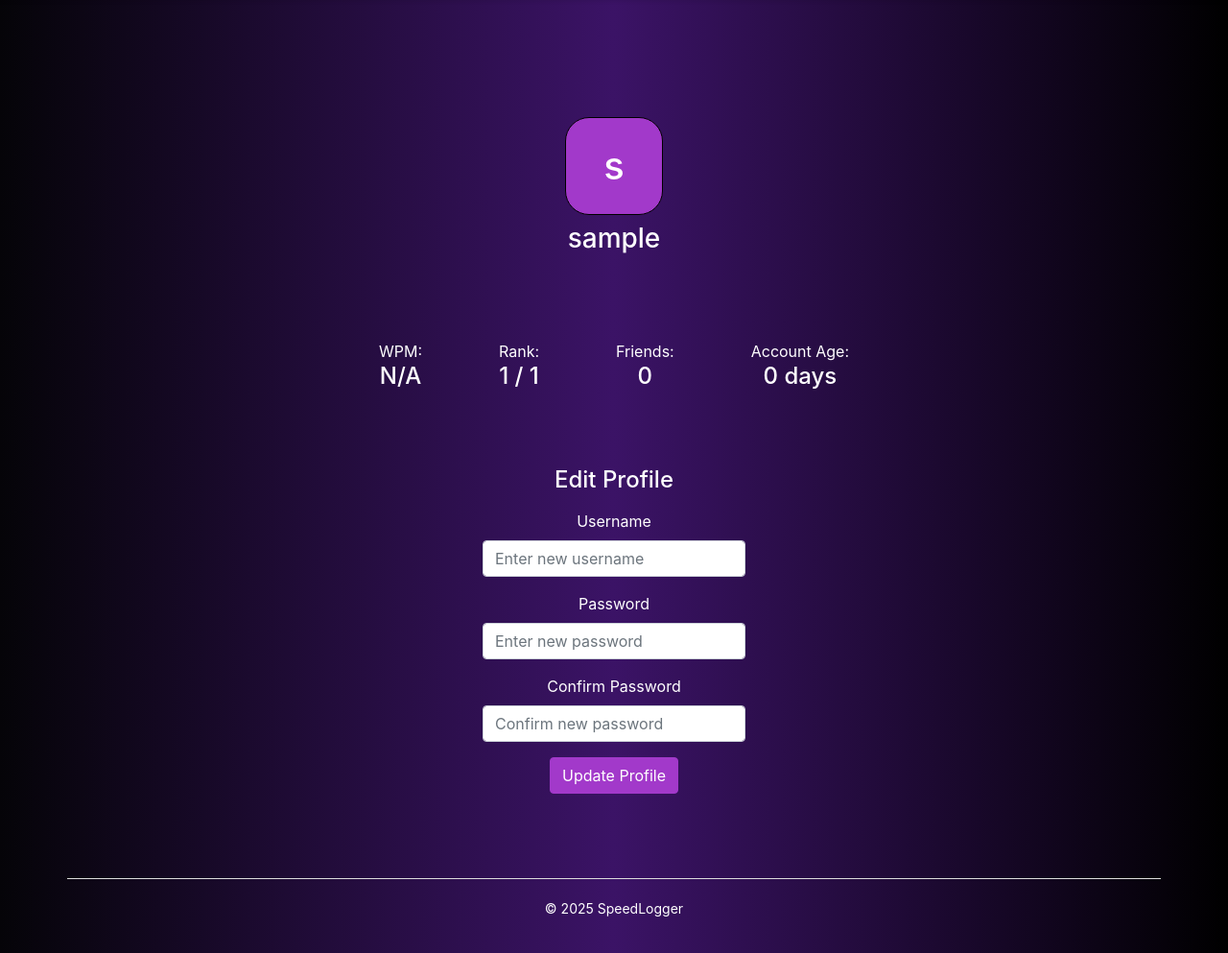
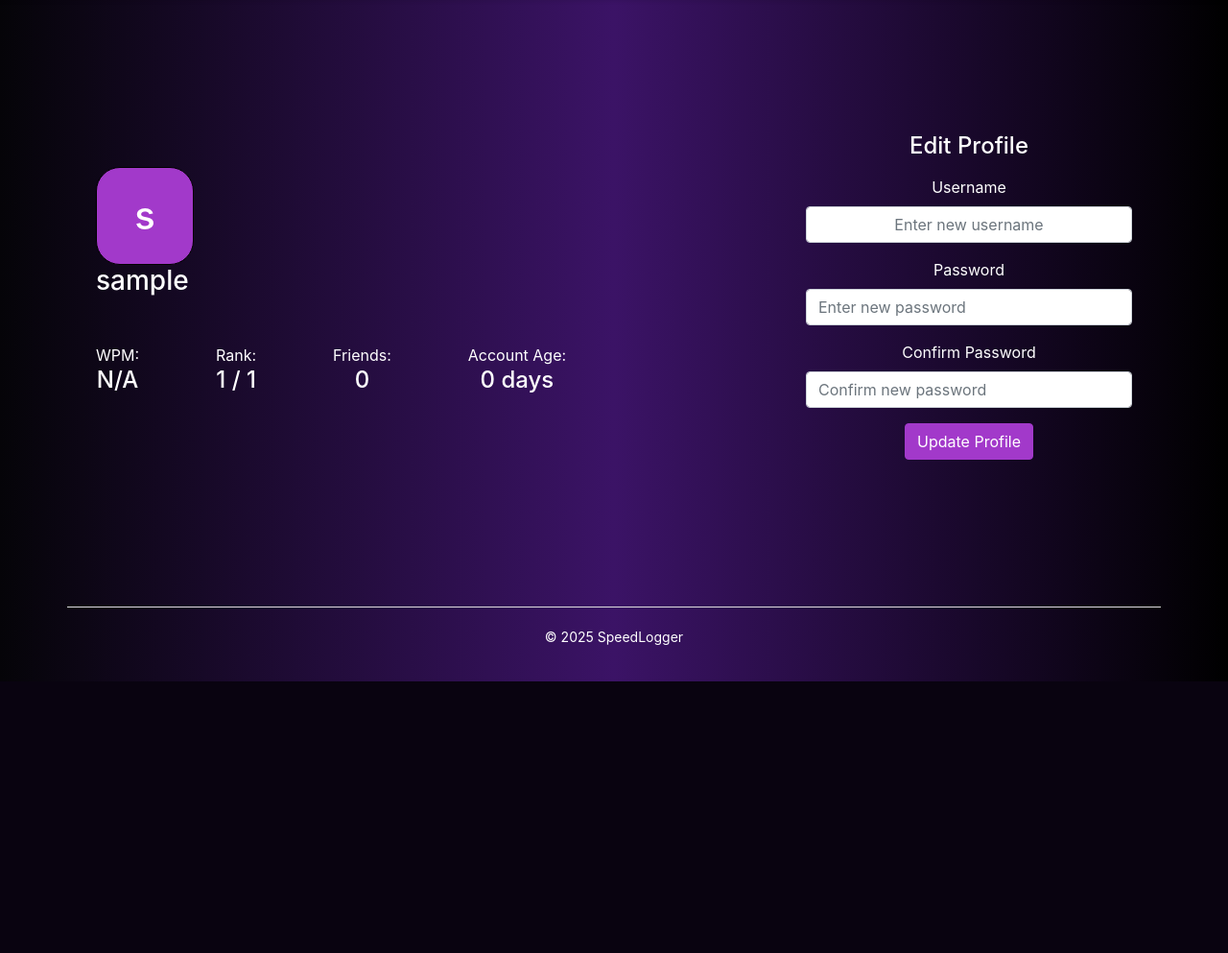
Before and after one commit to LiamHearderDev/AWD-Project, a Flask app: page /profile in a window 1280 px wide. Shown: the part 90-1083 px from the top of the page at 96% size. After the commit the page ends 800 px from the top, so only its background shows below. Run offline with Flask 3, Linux system fonts and the light colour scheme; the visitor is signed in with stand-in values (Sample User, id 1); data comes from the database, SQL or seed files in the repository; data that the repository does not hold is empty.

Commit message:
made it so edit profile side by side on larger screens

```diff
--- a/app/static/css/profile.css
+++ b/app/static/css/profile.css
@@ -1,18 +1,18 @@
 #profile_main_section p {
-    margin: 0;
+  margin: 0;
 }
 
 #pfp_border {
-    border: 1px solid black;
-    border-radius: 25px;
+  border: 1px solid black;
+  border-radius: 25px;
 }
 
 .d-grid {
-    display: grid !important;
+  display: grid !important;
 }
 
 body {
-    background: linear-gradient(90deg,rgba(5, 4, 8, 1) 0%, rgba(59, 19, 102, 1) 50%, rgba(0, 0, 0, 1) 100%);
+  background: linear-gradient(90deg,rgba(5, 4, 8, 1) 0%, rgba(59, 19, 102, 1) 50%, rgba(0, 0, 0, 1) 100%);
 }
 
 .btn-primary {
@@ -32,50 +32,9 @@ body {
   justify-content: center;
 }
 
-#stats-inline .stat {
+#stats-inline .stat p, #stats-inline .stat h4, #username {
+  margin: 0;
+  color: white;
+  white-space: nowrap;
   text-align: center;
 }
-
-#stats-inline .stat p,
-#stats-inline .stat h4 {
-  margin: 0;
-  color: white;         /* if you haven’t already forced it */
-  white-space: nowrap;
-}
-
-/* make all text in the profile white */
-#profile_main_section,
-#profile_main_section * {
-  color: white;
-}
-
-/* stack the three “rows” of your profile vertically, and center them */
-#profile_main_section {
-  display: flex;
-  flex-direction: column;
-  align-items: center;
-  text-align: center;
-  gap: 2rem;               /* space between each section */
-  padding: 2rem 1rem;      /* some breathing room */
-}
-
-/* style the avatar+name block to sit at the top center */
-#profile_pfp_name {
-  display: flex !important;      /* override that inline grid if you like */
-  flex-direction: column;
-  align-items: center;
-  gap: 0.5rem;
-}
-
-/* move the stats container to its own “row” */
-#stats .container {
-  display: flex;
-  flex-wrap: wrap;
-  justify-content: center;
-  gap: 2rem;
-}
-
-/* give each stat a consistent width */
-#stats span {
-  flex: 1 1 120px;
-}
--- a/app/templates/main/profile.html
+++ b/app/templates/main/profile.html
@@ -9,9 +9,11 @@
     <!-- purely for Selenium tests -->
     <span id="Profile_ID" hidden></span>
 
-    <section id="profile_main_section" class="justify-content-between d-lg-flex d-md-block">
+    <section id="profile_main_section" class="container">
+        <div class="row gx-lg-4 justify-content-lg-between align-items-lg-center">
+            <div class="col-12 col-lg-8">
                 <!-- pfp and username -->
-        <section id="profile_pfp_name" class="d-sm-flex align-items-sm-center justify-content-center m-0">
+                <section id="profile_pfp_name" class="d-flex flex-column align-items-center align-items-lg-start m-0">
                     <!-- pfp -->
                     <border id="pfp_border" class="m-0 bg-3 d-inline-block text-center align-center text-white">
                         <h1 id="pfp_text" style="min-width: 100px; min-height: 100px; line-height: 100px; margin: auto;">?</h1>
@@ -51,9 +53,11 @@
                         </span>
                     </div>
                 </section>
+            </div>
 
             <!-- edit username and password -->
             {% if user.user_id == current_user.user_id %}
+            <div class="col-12 col-lg-4">
                 <section class="mt-5 text-center" id="profile_editing_section">
                     <h4 class="text-white mb-3">Edit Profile </h4>
 
@@ -96,7 +100,8 @@
                     </form>
 
                 </section>
+            </div>
             {% endif %}
-
+        </div>
     </section>
 {% endblock %}
```
Lines whose indentation alone changed are shown as unchanged.
